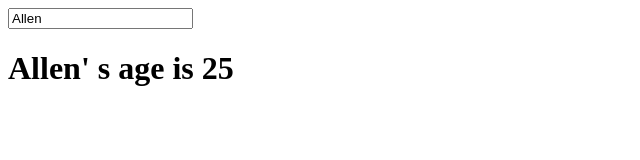
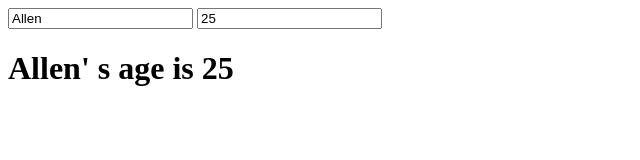
Before and after one commit to shenwl/mini-mvvm, a website built with webpack: page index.html in a window 1280 px wide. Shown: the whole page, without its empty margins (0-640 px from the left). Built offline with nearby package versions, Linux system fonts and the light colour scheme.

Commit message:
演示demo，v-model及mustache语法基本可用

```diff
--- a/index.html
+++ b/index.html
@@ -7,6 +7,7 @@
 <body>
   <div id="root">
     <input type="text" v-model="name">
+    <input type="number" v-model="age">
     <h1>{{name}}' s age is {{age}}</h1>
   </div>
 </body>
```
